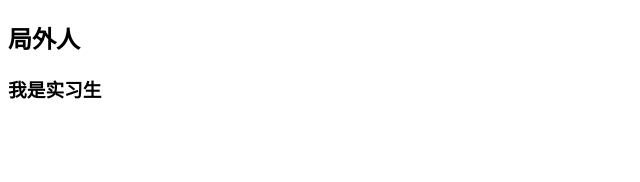
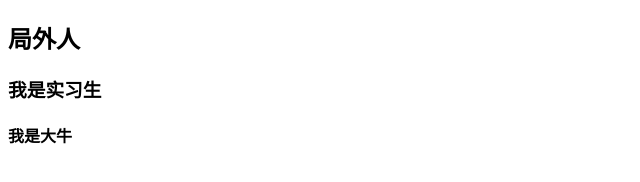
Before and after one commit to juwairensf/1815-3, a plain HTML site: page index1.html in a window 1280 px wide. Shown: the whole page, without its empty margins (0-640 px from the left). Drawn offline with Linux system fonts and the light colour scheme.

Commit message:
我是大牛

```diff
--- a/index1.html
+++ b/index1.html
@@ -9,5 +9,6 @@
 <body>
     <h2>局外人</h2>
     <h3>我是实习生</h3>
+    <h4>我是大牛</h4>
 </body>
 </html>
```
